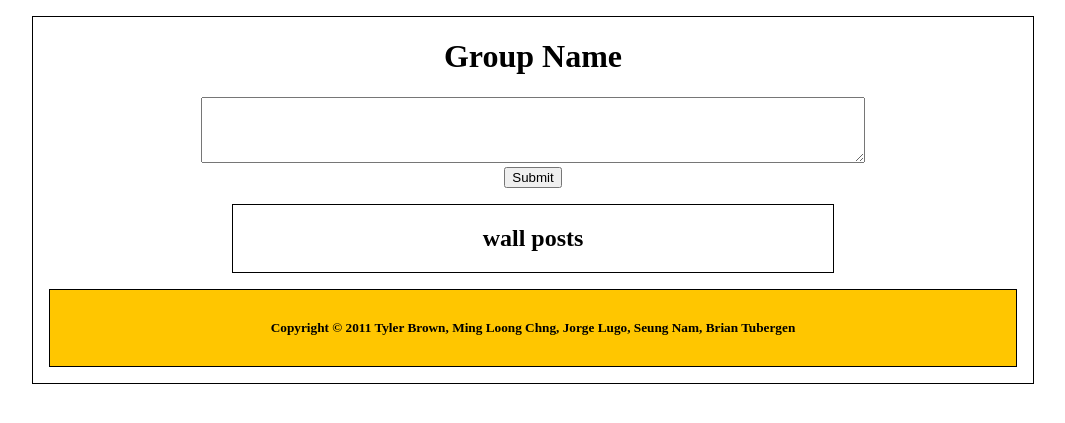
After one commit to tubergen/OneTree, a Django app: template templates/base_wall_group.html in a window 1280 px wide. The commit adds this page. Shown: the top 423 px of the page, without its empty margins (107-1172 px from the left). Run offline with Django 3.2, Linux system fonts and the light colour scheme; the template is opened without the code that fills it, so the values that code supplies are empty.

Commit message:
updated templates and added static stylesheets

```diff
--- a/apps/group_page/views.py
+++ b/apps/group_page/views.py
@@ -75,8 +75,8 @@ def group_page(request, group_url):
    (announcements, events) = concat_with_child_posts(group)
 
    # is there a better way to do this group_url parameter???
-   return render_to_response('group_page.html',
+   return render_to_response('base_wall_group.html',
                              {'announcements': announcements,
-                             'errormsg': errormsg,
-                             'group_url': ('/' + group_url + '/')},
+                             'errormsg': errormsg,},
+                             #'group_url': ('/group/' + group_url + '/')},
                              context_instance=RequestContext(request))
--- /dev/null
+++ b/static/stylesheets/styles.css
@@ -0,0 +1,29 @@
+#wrap {
+    width: 1000px;
+    margin: 1em auto 1em auto;
+    border: 1px solid;
+}
+
+#header {
+}
+
+#content {
+}
+
+#title {
+    text-align: center;
+}
+
+#footer {
+    width: 95%;
+    margin: 1em auto 1em auto;
+    padding: .5em;
+    border: 1px solid;
+    text-align: center;
+    background-color: #FFC600;
+}
+
+.wall-error-text {
+    color: #FF0000;
+    text-align: center;
+}
--- /dev/null
+++ b/static/stylesheets/wall.css
@@ -0,0 +1,27 @@
+.wall {
+    word-break: break-word;
+    text-align: center;
+    width: 60%;
+    margin: 1em auto 1em auto;
+    border: 1px solid;
+}
+
+.announcement-box {
+    padding: .7em;
+    margin: 1em;
+}
+
+.announcement-group {
+    font-weight: bold;
+    border: 1px solid;
+    background-color: #FFC600;
+}
+
+.announcement-text {
+    border: 1px solid;
+    background-color: #FFE073;
+}
+
+#wall-submit {
+    text-align: center;
+}
--- a/templates/base.html
+++ b/templates/base.html
@@ -1,19 +1,38 @@
-<!DOCTYPE HTML PUBLIC "-//W3C//DTD HTML 4.01//EN">
+<!DOCTYPE HTML PUBLIC "-//W3C//DTD HTML 4.01//EN" "http://www.w3.org/TR/html4/strict.dtd">
 <html lang="en">
 <head>
     <title>{% block title %}{% endblock %}</title>
+    <link rel="stylesheet" href="/static/stylesheets/styles.css" type="text/css" media="screen" />
     {% block head %}{% endblock %}
 </head>
 <body>
-    {% block header %}
-    <h1>This is temporary</h1>
-    {% endblock %}
+    <div id="wrap">
+        <div id="header">
+            {% block header %}
+                {# will probably never be changed by any page #}
+                {# if user logged in display the logged in bar #}
+                {# else display the logged out bar #}
+            {% endblock %}
+        </div>
 
-    {% block content %}{% endblock %}
+        <div id="content">
+            {% block top_content %}
+                {# contains title, arrows, calendar #}
+                <span id="title">
+                    <h1>Page title</h1>
+                </span>
+            {% endblock %}
+            {% block main_content %}
+                {# contains wall, post, and right bar #}
+            {% endblock %}
+        </div>
 
-    {% block footer %}
-    <hr>
-        <h5>Copyright &#169; 2011 Tyler Brown, Ming Loong Chng, Jorge Lugo, Seung Nam, Brian Tubergen</h5>
-    {% endblock %}
+        <div id="footer">
+            {% block footer %}
+                {# will probably never be changed by any page #}
+                <h5>Copyright &#169; 2011 Tyler Brown, Ming Loong Chng, Jorge Lugo, Seung Nam, Brian Tubergen</h5>
+            {% endblock %}
+        </div>
+    </div>
 </body>
 </html>
--- /dev/null
+++ b/templates/base_wall.html
@@ -0,0 +1,15 @@
+{% extends "base.html" %}
+
+{% block head %}
+    {{ block.super }}
+    <link rel="stylesheet" href="/static/stylesheets/wall.css" type="text/css" media="screen" />
+{% endblock %}
+
+{% block top_content %}
+    {# username or group name #}
+    {# put a calendar here #}
+{% endblock %}
+
+{% block main_content %}
+    {% include "includes/wall/wall_display.html" %}
+{% endblock %}
--- /dev/null
+++ b/templates/base_wall_group.html
@@ -0,0 +1,3 @@
+{% extends "base_wall.html" %}
+
+{% block top_content %}<span id="title"><h1>Group Name</h1></span>{% endblock %}
--- a/templates/includes/wall/wall_content.html
+++ b/templates/includes/wall/wall_content.html
@@ -1,8 +1,6 @@
-<h3>wall posts</h3>
-
 {% for announcement in announcements %}
-<p>
-{{ announcement.text }}
-</p>
-
+<div class="announcement-box">
+    <div class="announcement-group">{{ announcement.group }}</div>
+    <div class="announcement-text">{{ announcement.text }}</div>
+</div>
 {% endfor %}
--- a/templates/includes/wall/wall_display.html
+++ b/templates/includes/wall/wall_display.html
@@ -5,10 +5,13 @@ of the file that included the file you're looking for."
 {% endcomment %}
 
 {% if errormsg %}
-   <p style="color: red;">
+   <p class="wall-error-text">
      {{ errormsg }}
    </p>
 {% endif %}
 
 {% include "includes/wall/wall_submit.html" %}
+<div class="wall">
+<h2>wall posts</h2>
 {% include "includes/wall/wall_content.html" %}
+</div>
--- a/templates/includes/wall/wall_submit.html
+++ b/templates/includes/wall/wall_submit.html
@@ -1,6 +1,7 @@
-<p>
-<form action={{ group_url }} method="post">{% csrf_token %}
+{# it used to be action={{ group_url }} #}
+<div id="wall-submit">
+<form action="" method="post">{% csrf_token %}
     <textarea name="post_content" cols=80 rows=4></textarea><br />
   <input type="submit" value="Submit" />
 </form>
-</p>
+</div>
```
Also changed, not shown: settings.py (+4 -4 lines), templates/error_page.html (+6 -9 lines), urls.py (+8 -1 lines), 5 other files.
